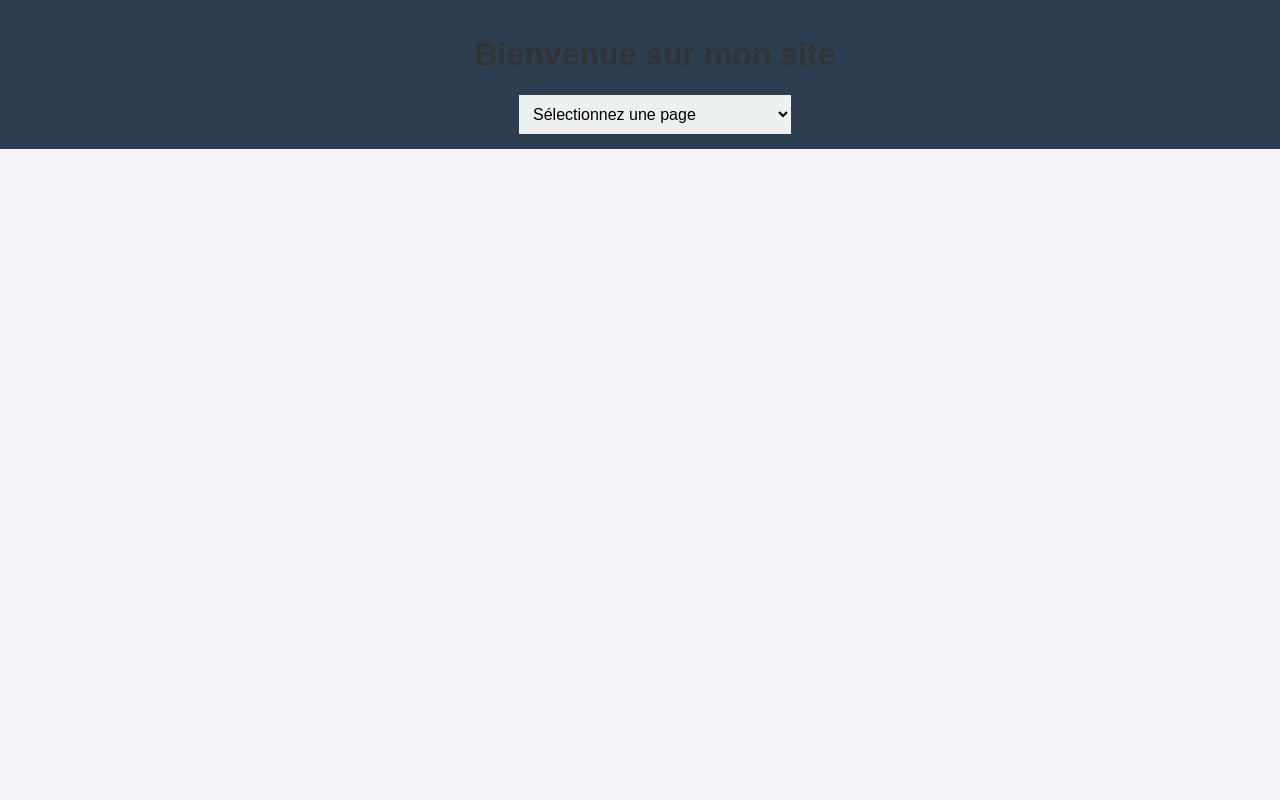
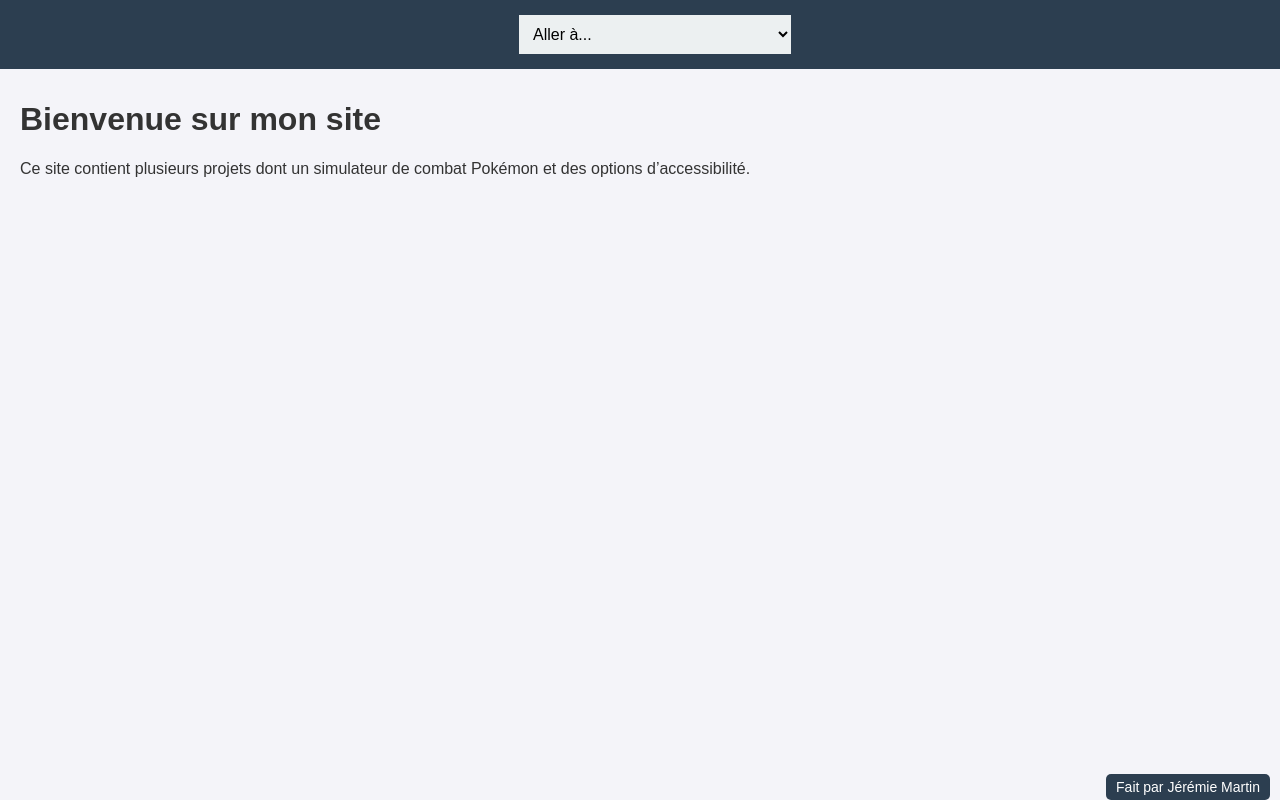
Before and after one commit to jmartin-parcoursup/test, a plain HTML site: page index.html in a window 1280 px wide. Drawn offline with Linux system fonts and the light colour scheme.

Commit message:
Update index.html

```diff
--- a/index.html
+++ b/index.html
@@ -7,17 +7,30 @@
     <link rel="stylesheet" href="styles.css">
 </head>
 <body>
+
 <header>
-        <h1>Bienvenue sur mon site</h1>
     <nav>
         <select id="menu" onchange="changerPage()">
-                <option value="">Sélectionnez une page</option>
+            <option value="">Aller à...</option>
+            <option value="index.html">Accueil</option>
             <option value="combat.html">Simulateur de Combat Pokémon</option>
             <option value="accessibilite.html">Options d'Accessibilité</option>
+            <option value="projets.html">Projets</option>
+            <option value="contact.html">Contact</option>
+            <option value="a-propos.html">À Propos</option>
         </select>
     </nav>
 </header>
 
+<main>
+    <h1>Bienvenue sur mon site</h1>
+    <p>Ce site contient plusieurs projets dont un simulateur de combat Pokémon et des options d’accessibilité.</p>
+</main>
+
+<footer>
+    Fait par Jérémie Martin
+</footer>
+
 <script src="script.js"></script>
 </body>
 </html>
```
Lines whose indentation alone changed are shown as unchanged.
